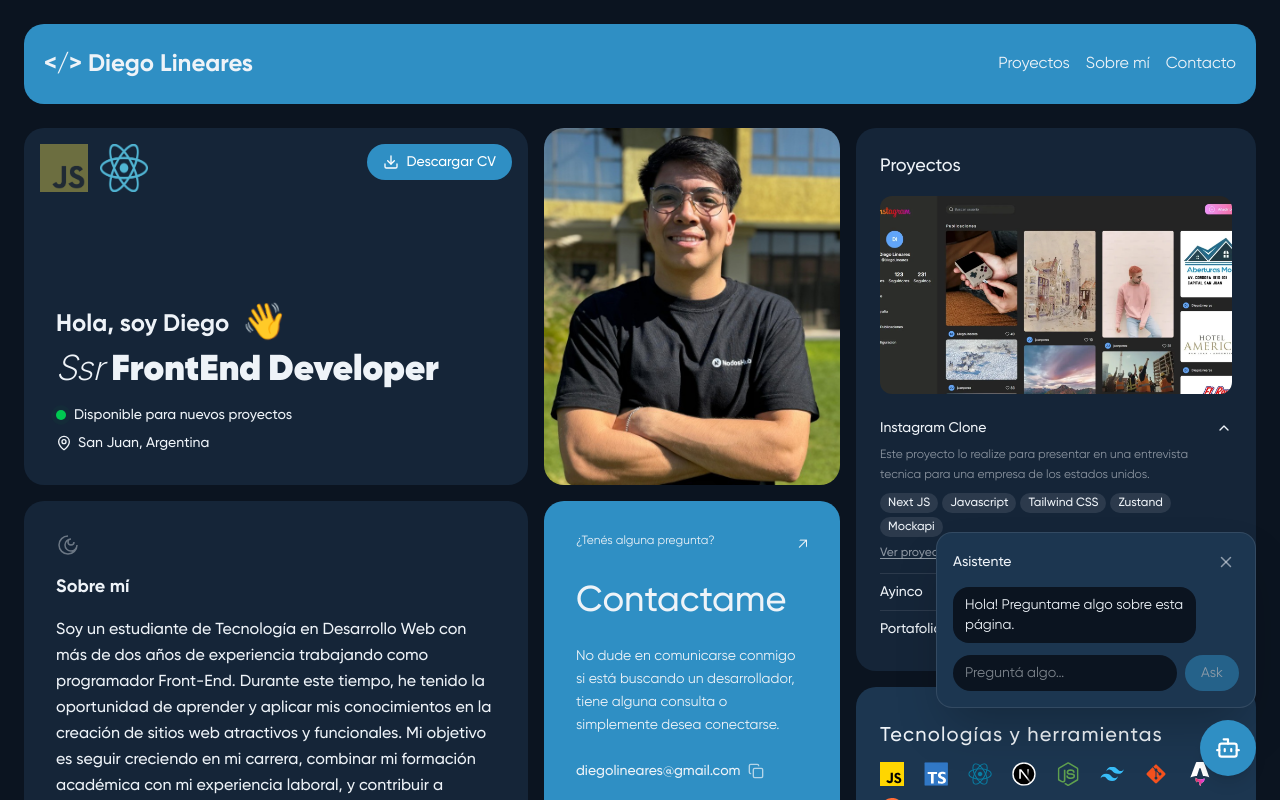
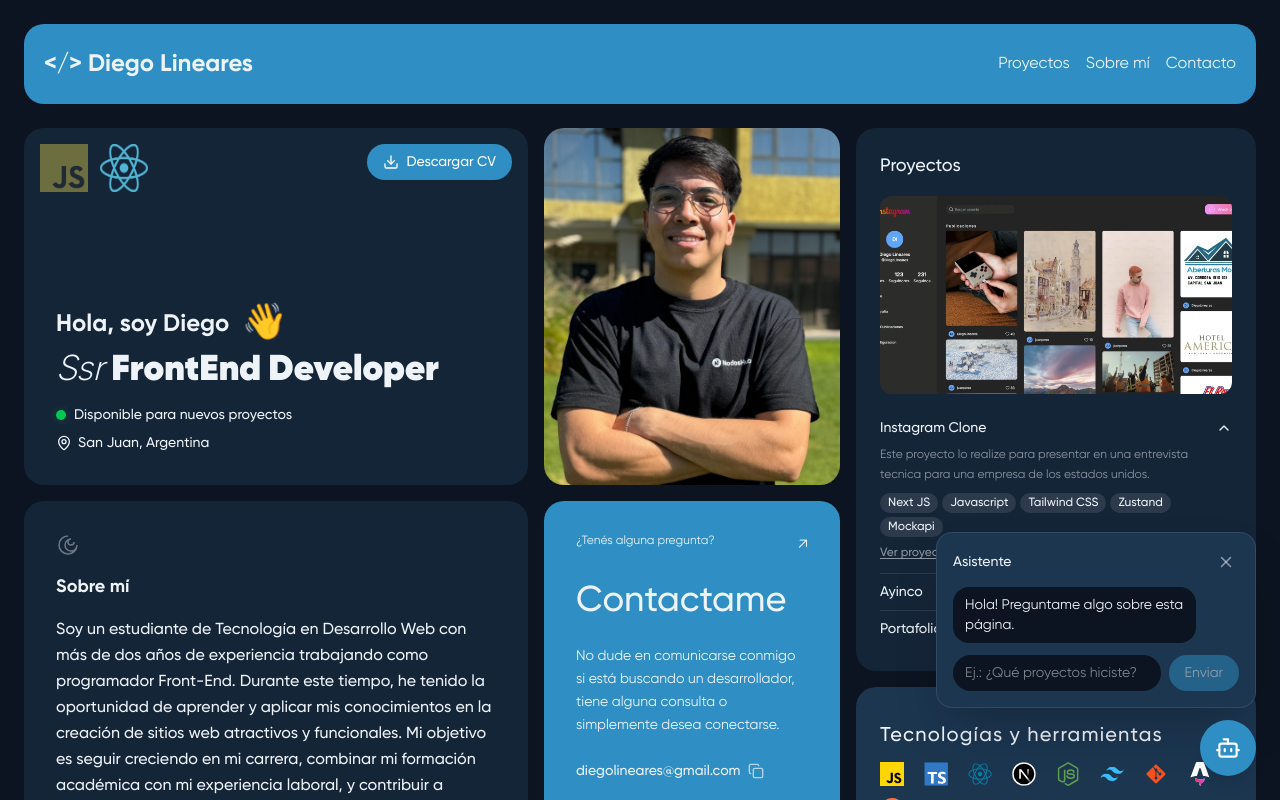
Before and after one commit to linearesdiego/portafolio-react, a React (Vite) app: page / in a window 1280 px wide. Both pictures are taken after a click on the button 1228 px from the left and 748 px from the top of the page. Shown: the top 800 px of the page. Built offline with nearby package versions, Linux system fonts and the light colour scheme.

Commit message:
fix: cambiando a español

```diff
--- a/src/components/LlmAvatarAssistant/LlmAvatarAssistant.jsx
+++ b/src/components/LlmAvatarAssistant/LlmAvatarAssistant.jsx
@@ -114,7 +114,7 @@ export default function LlmAvatarAssistant({
     if (!q || busy) return;
     const client = clientRef.current;
     if (!client) {
-      setError(client ? error : 'The assistant is not configured. Set a valid base URL.');
+      setError(client ? error : 'El asistente no está configurado. Definí una URL base válida.');
       return;
     }
 
@@ -153,7 +153,7 @@ export default function LlmAvatarAssistant({
         full = await client.chat(payload);
         updateAssistantMessage(assistantId, { text: full });
       }
-      if (!full) updateAssistantMessage(assistantId, { text: '(empty response)' });
+      if (!full) updateAssistantMessage(assistantId, { text: '(respuesta vacía)' });
 
       // Scan the final answer for a section reference and scroll there.
       const ref = findSectionReference(full, sectionsRef.current);
@@ -163,7 +163,7 @@ export default function LlmAvatarAssistant({
       }
       if (onSend) onSend(q, full);
     } catch (err) {
-      setError(err?.message || 'The model request failed.');
+      setError(err?.message || 'No se pudo obtener respuesta del modelo.');
     } finally {
       setBusy(false);
     }
@@ -179,7 +179,7 @@ export default function LlmAvatarAssistant({
       className="lav-root fixed bottom-6 right-6 z-50 flex flex-col items-end gap-3"
       data-testid="lav-root"
       role="region"
-      aria-label="AI assistant"
+      aria-label="Asistente IA"
     >
       {isOpen && (
         <div className="w-80 max-w-[90vw] flex flex-col gap-3 rounded-2xl border border-white/10 bg-(--card-2) p-4 shadow-2xl">
@@ -227,15 +227,16 @@ export default function LlmAvatarAssistant({
 
           {/* Question input */}
           <form className="lav-input-row flex items-center gap-2" onSubmit={submit}>
+            <label htmlFor="lav-input" className="sr-only">Tu pregunta para el asistente</label>
             <input
               ref={inputRef}
-              className="lav-input flex-1 rounded-full bg-(--bg-primary) px-3 py-2 text-sm text-(--ink) outline-none"
+              id="lav-input"
+              className="lav-input flex-1 rounded-full bg-(--bg-primary) px-3 py-2 text-sm text-(--ink) outline-none focus-visible:outline-2 focus-visible:outline-offset-2 focus-visible:outline-white"
               data-testid="lav-input"
               value={input}
-              placeholder="Preguntá algo…"
+              placeholder="Ej.: ¿Qué proyectos hiciste?"
               onChange={(e) => setInput(e.target.value)}
               disabled={busy}
-              aria-label="Ask the assistant"
             />
             <button
               className="lav-send flex items-center justify-center rounded-full bg-(--card-accent) px-4 py-2 text-sm text-white disabled:opacity-50"
@@ -243,7 +244,7 @@ export default function LlmAvatarAssistant({
               type="submit"
               disabled={busy || !input.trim()}
             >
-              {busy ? '…' : 'Ask'}
+              {busy ? '…' : 'Enviar'}
             </button>
           </form>
 
@@ -285,14 +286,15 @@ function renderResponse(text, typing, matchedSection, performScroll) {
   return (
     <span data-testid="lav-response-text">
       {body.slice(0, at)}
-      <span
-        className="lav-bubble-section-link"
+      <button
+        type="button"
+        className="lav-bubble-section-link cursor-pointer rounded font-medium underline underline-offset-2 focus-visible:outline-2 focus-visible:outline-white"
         data-testid="lav-section-link"
         onClick={() => performScroll(matchedSection)}
-        title={`Go to ${title}`}
+        title={`Ir a ${title}`}
       >
         {body.slice(at, at + (title || '').length)}
-      </span>
+      </button>
       {body.slice(at + (title || '').length)}
     </span>
   );
```
